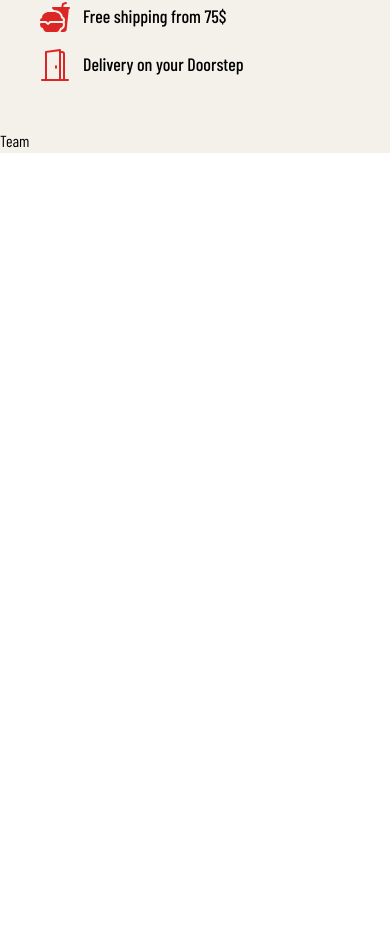
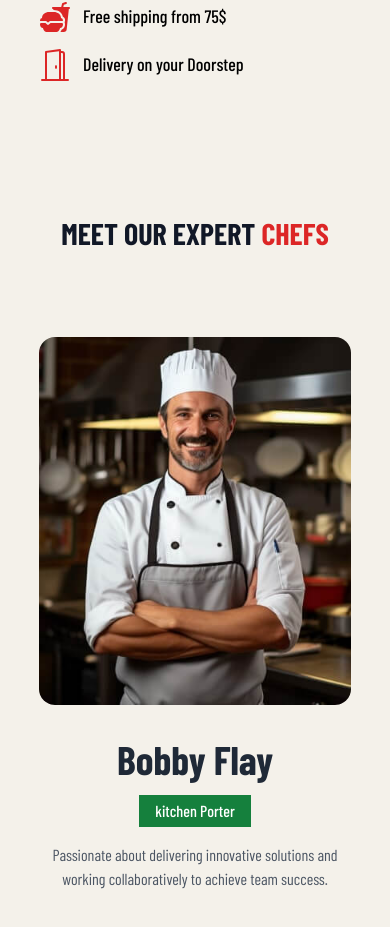
Before and after one commit to spriveen/Burger-Landing, a Next.js app in the folder my-app/: page / in a window 390 px wide. Shown: the part 3615-4542 px from the top of the page. Before the commit the page ends 3768 px from the top, so only its background shows below. Built offline with nearby package versions, Linux system fonts and the light colour scheme; a web font is replaced by a local one.

Commit message:
Update TeamCard.tsx

```diff
--- a/my-app/app/components/Team/Team.tsx
+++ b/my-app/app/components/Team/Team.tsx
@@ -1,8 +1,34 @@
 import React from 'react'
+import TeamCard from './TeamCard'
 
 const Team = () => {
-  return <div>Team</div>
+  return (
+  <div className='pt-[5rem] pb-[3rem]'>
+    <h1 className='heading'>
+      Meet Our Expert <span className='text-red-600'> Chefs </span>
+      </h1>
+      <div className='mt-[5rem] w-[80%] mx-auto grid grid-flow-col-1 md:grid-cols-2 lg:grid-cols-3 gap-[3rem]
+      items-center'>
+        <TeamCard
+        image="/images/t1.jpg"
+         name="Bobby Flay"
+         position="kitchen Porter"
+         />
 
+        <TeamCard
+        image="/images/t2.jpg"
+        name="Sunny Andreson"
+        position="Executive chef"
+        />
+
+        <TeamCard
+        image="/images/t3.jpg"
+        name="Hohn"
+         position="Gorden Ramsay"
+          />
+      </div>
+  </div>
+  )
 }
 
 export default Team
--- /dev/null
+++ b/my-app/app/components/Team/TeamCard.tsx
@@ -0,0 +1,34 @@
+import Image from 'next/image';
+import React from 'react';
+
+interface Props {
+    image: string;
+    name: string;
+    position: string;
+}
+
+const TeamCard = ({ image, name, position }: Props) => {
+  return (
+    <div>
+      <Image
+        src={image}
+        alt={name}
+        height={400}
+        width={400}
+        className="rounded-2xl mx-auto"
+      />
+      <h1 className="text-[40px] text-gray-800 mt-[1.5rem] text-center font-bold">
+        {name}
+        </h1>
+   <p className="mt-[.4rem] mb-[0.4rem] px-4 py-1 bg-green-700 text-white mx-auto w-fit font-medium">
+    {position}
+    </p>
+    <p className='text-center md:w-[70%] mx-auto text-gray-600 mt-[1rem]'>
+    Passionate about delivering innovative solutions and working
+    collaboratively to achieve team success.
+    </p>
+    </div>
+  );
+};
+
+export default TeamCard;
```
